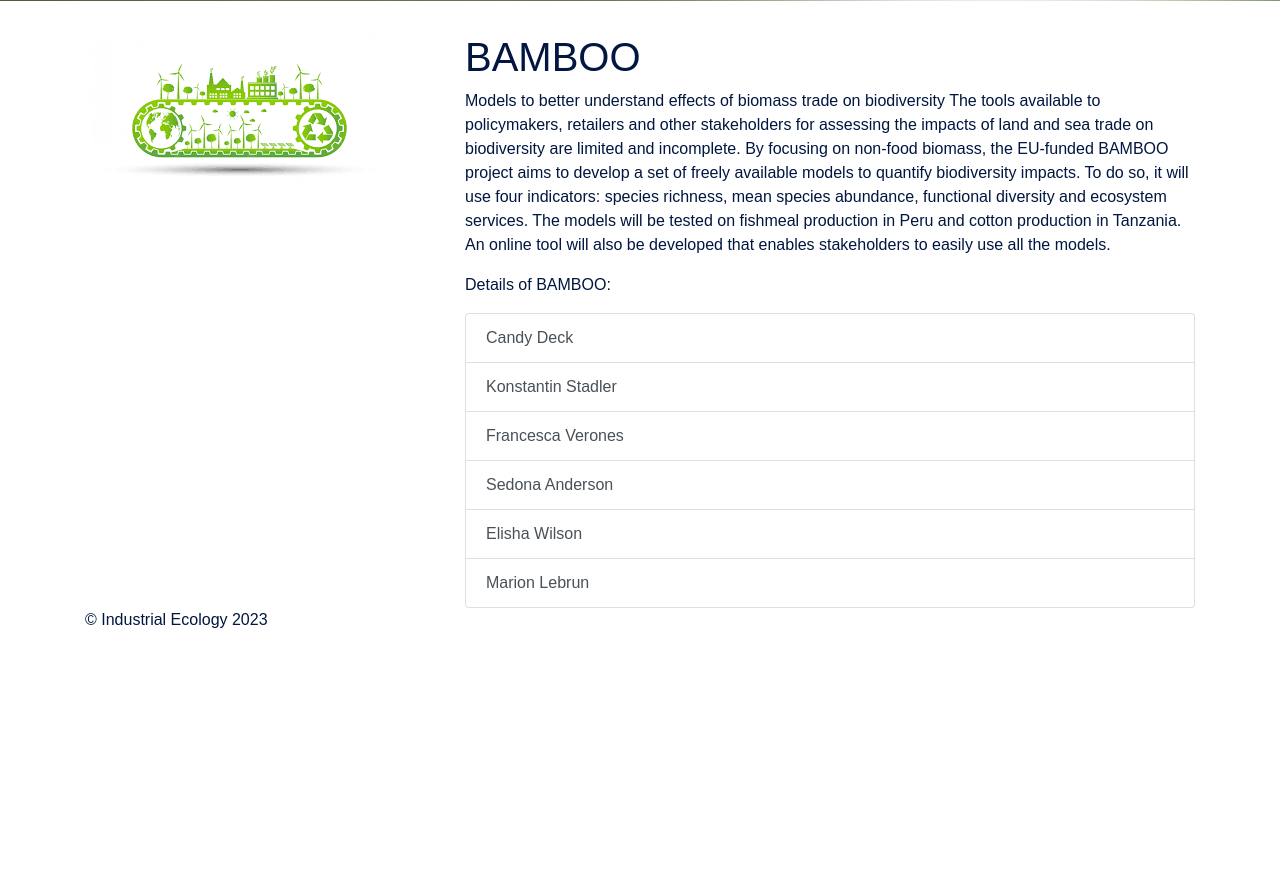
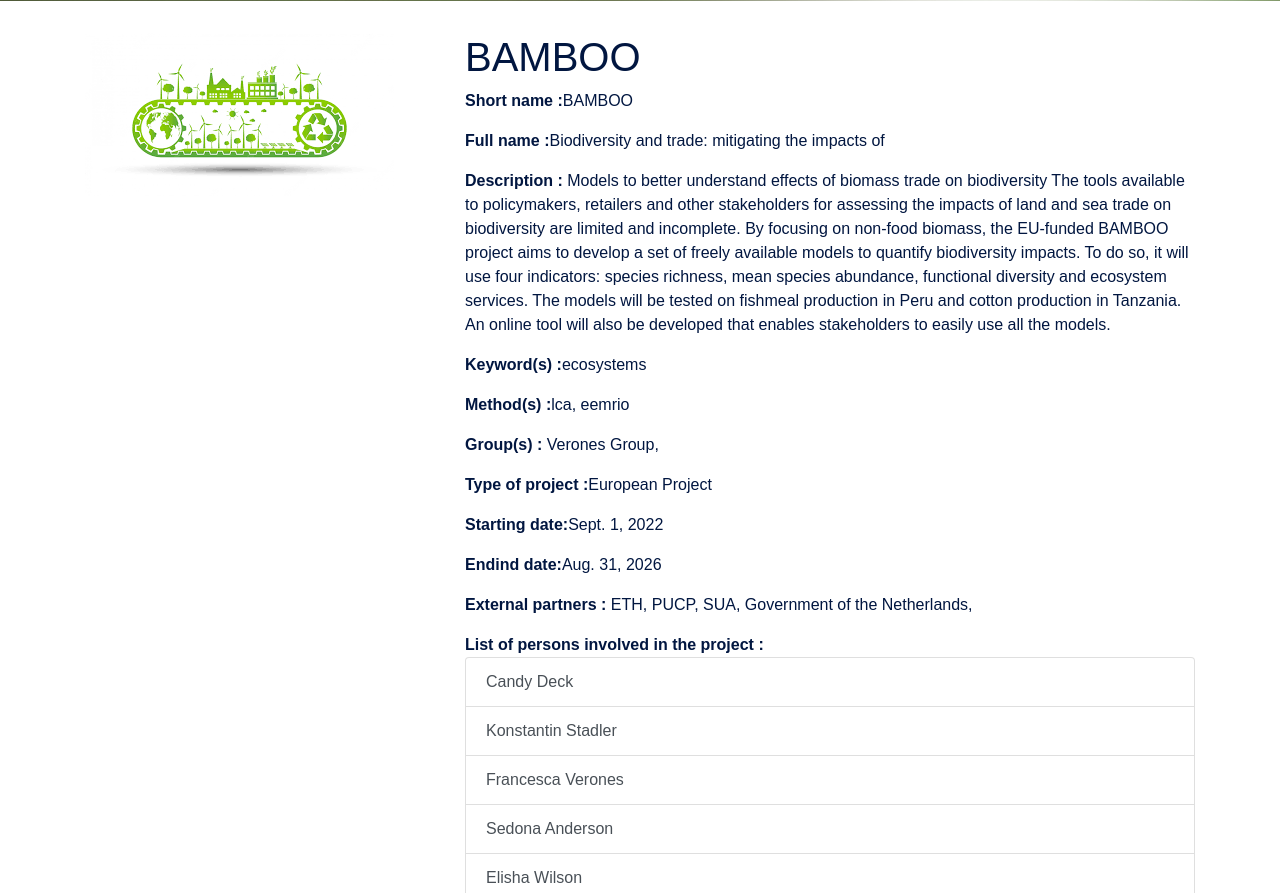
Before and after one commit to hazimhussein/db_project_indecol, a Django app: page /project/4 in a window 1280 px wide. Shown: the part 599-1492 px from the top of the page. Before the commit the page ends 1227 px from the top, so only its background shows below. Run offline with Django 4.2, Linux system fonts and the light colour scheme; data comes from the database, SQL or seed files in the repository; both versions use the stored data as it was after the commit; some libraries are stand-ins or nearby versions; some web fonts are replaced.

Commit message:
more details deplayed

```diff
--- a/app_indecol/models.py
+++ b/app_indecol/models.py
@@ -194,7 +194,7 @@
     name= models.CharField(
         null=False,
         blank=False,
-        max_length=50
+        max_length=200
     )
 
     description = models.TextField(
@@ -226,10 +226,12 @@
     )
 
     groups = models.ManyToManyField(
-        Group
+        Group,
+        related_name='groups'
     )
     partners = models.ManyToManyField(
-        Partner
+        Partner,
+        related_name='partners'
     )
     ressources = models.ManyToManyField(
         Ressource
--- a/app_indecol/templates/bootstrap_form.html
+++ b/app_indecol/templates/bootstrap_form.html
@@ -69,7 +69,7 @@
 
         </div>
 
-        {% comment %} <div class="form-group col-md-4">
+       <div class="form-group col-md-4">
           <label for="person">Author</label>
           <select id="person" class="form-control" name="person">
             <option selected>Choose...</option>
@@ -77,7 +77,7 @@
             <option value="{{ person }}">{{ person }}</option>
             {% endfor %}
           </select>
-        </div> {% endcomment %}
+        </div>
 
         <div class="form-group col-md-4">
           <label for="pro_type">Project Type</label>
--- a/app_indecol/templates/person_details.html
+++ b/app_indecol/templates/person_details.html
@@ -7,7 +7,11 @@
 <h1>{{person}}</h1>
 <p>
 </p>
-<p>Details of {{person}}:</p>
+
+<b>Role : </b>{{person.role}}</p>
+<b>Start date : </b>{{person.start_date}}</p>
+<b>End date : </b>{{person.end_date}}</p>
+This person has also contributed to :
 <ul class ="list-group">
     {%for project in person.persons.all%}
     <a class = "list-group-item list-group-item-action" href={%url 'project_details' project.id %}>{{project}}</a>
--- a/app_indecol/templates/project_details.html
+++ b/app_indecol/templates/project_details.html
@@ -5,15 +5,34 @@
 
 {%block content%}
 <h1>{{project}}</h1>
-<p>
+
+
+<p><b>Short name :</b>{{project.project_id}}</p>
+<p><b>Full name :</b>{{project.name}}</p>
+<p><b>Description : </b>
     {{project.description}}
 </p>
-<p>Details of {{project}}:</p>
+<p><b>Keyword(s) :</b>{{project.keywords}}</p>
+<p><b>Method(s) :</b>{{project.methods}}</p>
+<p><b>Group(s) :</b>
+    {%for groups in project.groups.all%}
+    <a>{{groups}},</a>
+    {%endfor%}</p>
+<p><b>Type of project :</b>{{project.type}}</p>
+<p><b>Starting date:</b>{{project.start_date}}</p>
+<p><b>Endind date:</b>{{project.end_date}}</p>
+
+<p><b>External partners :</b>
+    {%for partners in project.partners.all%}
+    <a>{{partners}},</a>
+    {%endfor%}
+</p>
+
+<b>List of persons involved in the project : </b>
 <ul class ="list-group">
     {%for person in project.persons.all%}
     <a class = "list-group-item list-group-item-action" href={%url 'person_details' person.id %}>{{person}}</a>
     {%endfor%}
-
 </ul>
 
 {%endblock content%}
--- a/app_indecol/views.py
+++ b/app_indecol/views.py
@@ -57,7 +57,6 @@
     categories = Project.objects.values_list('type', flat=True).distinct()
     print(categories)
 
-
     if name_or_id_contains_query!= '' and name_or_id_contains_query is not None:
         qs = qs.filter(Q(project_id__icontains=name_or_id_contains_query) | Q(name__icontains=name_or_id_contains_query)).distinct()
 
@@ -73,7 +72,6 @@
         keywords_list.append(a[0])
 
     keywords=keywords_list
-    print('keywords',keywords)
 
 
     if is_valid_queryparam(date_min) :
@@ -88,9 +86,9 @@
     if is_valid_queryparam(keyword) and keyword != 'Choose...' :
         qs = qs.filter(keywords__icontains=keyword)
 
+
     if is_valid_queryparam(person) and person != 'Choose...':
         qs = qs.filter(persons__icontains=person)
-
 
 
     context = {
--- a/project/settings.py
+++ b/project/settings.py
@@ -26,8 +26,8 @@
 # SECURITY WARNING: don't run with debug turned on in production!
 DEBUG = True
 
-#ALLOWED_HOSTS = ['129.241.63.74','0.0.0.0','127.0.0.1']
-ALLOWED_HOSTS = [    ]
+ALLOWED_HOSTS = ['129.241.63.74','0.0.0.0','127.0.0.1']
+#ALLOWED_HOSTS = [    ]
 
 
 # Application definition
```
Also changed, not shown: app_indecol/admin.py (+8 -2 lines), app_indecol/migrations/0022_alter_project_name.py (added), app_indecol/migrations/0023_alter_project_groups_alter_project_partners.py (added), db.sqlite3, 1 other file.
